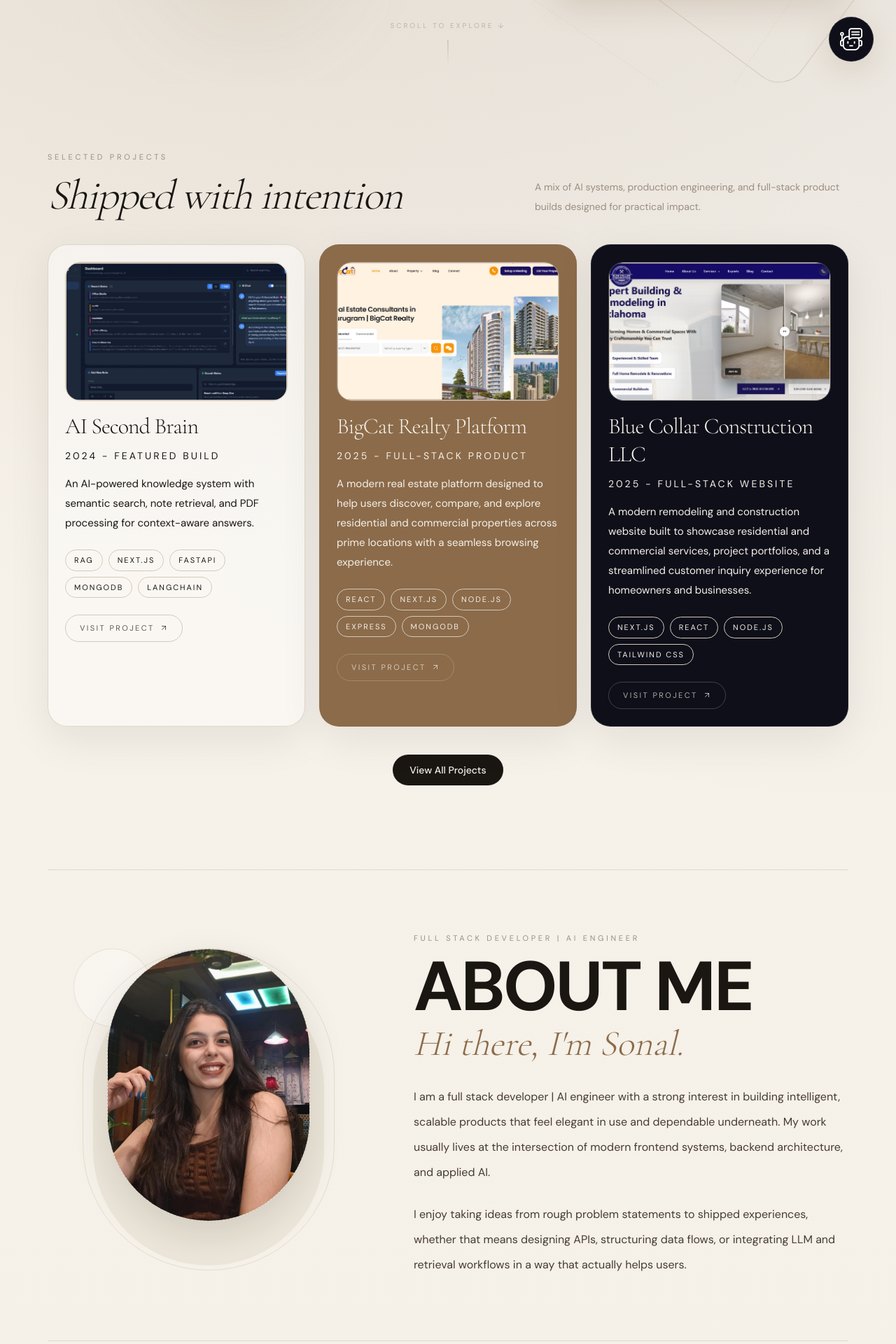
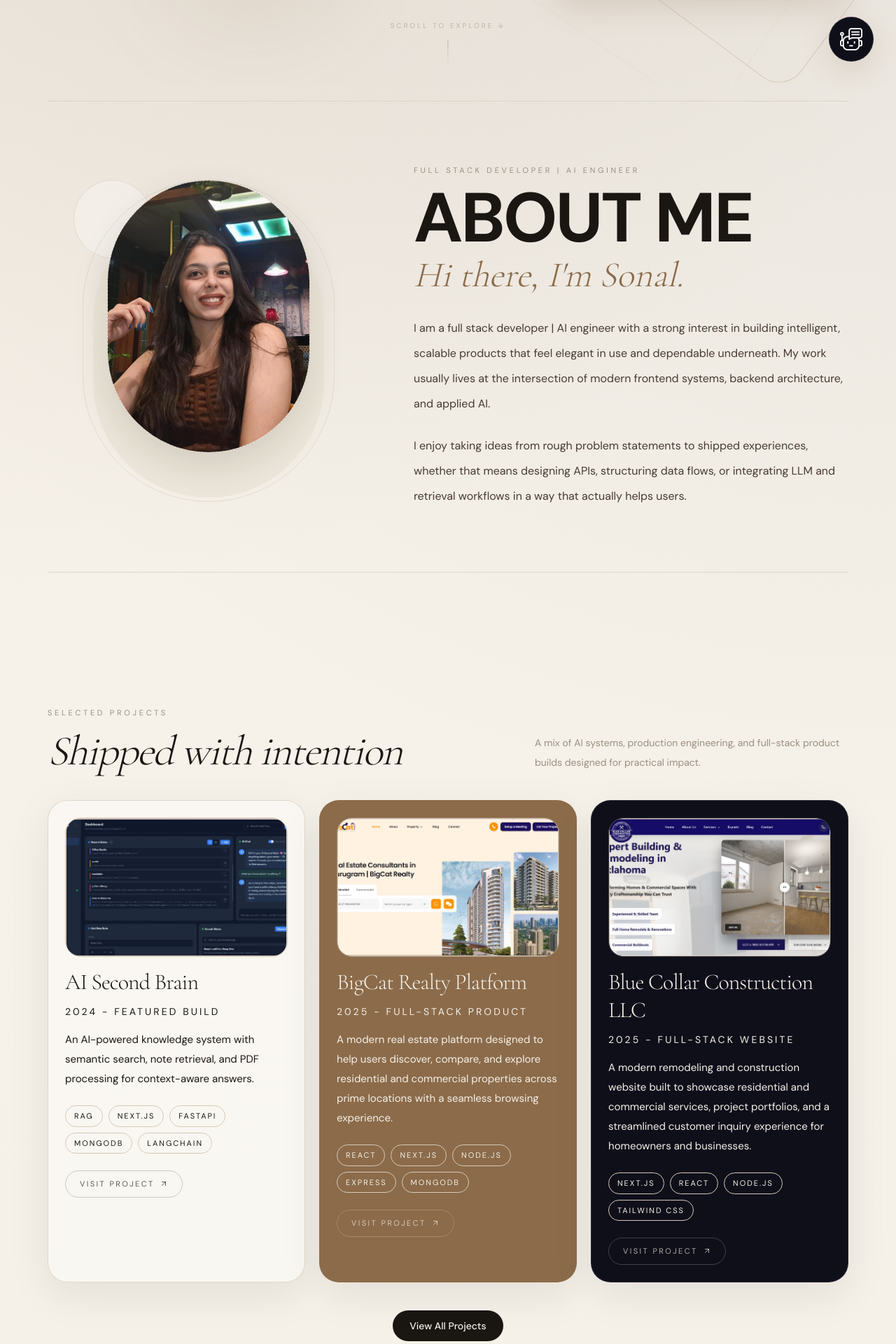
Before and after one commit to mittalsonal/SonalMittal-Portfolio, a Next.js app: page / in a window 1280 px wide. Shown: the part 680-2600 px from the top of the page at 70% size. Built offline with nearby package versions, Linux system fonts and the light colour scheme.

Commit message:
change in section

```diff
--- a/app/page.tsx
+++ b/app/page.tsx
@@ -26,8 +26,8 @@ export default function HomePage() {
 
         <main className="relative">
           <HeroSection />
+          <AboutMeSection />
           <ProjectsSection />
-          <AboutMeSection />
           <AboutSection />
           {/* <ProcessSection /> */}
           <ContactSection />
```
